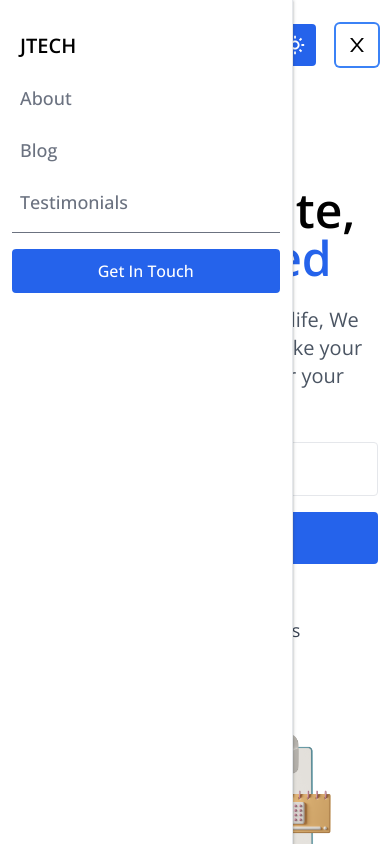
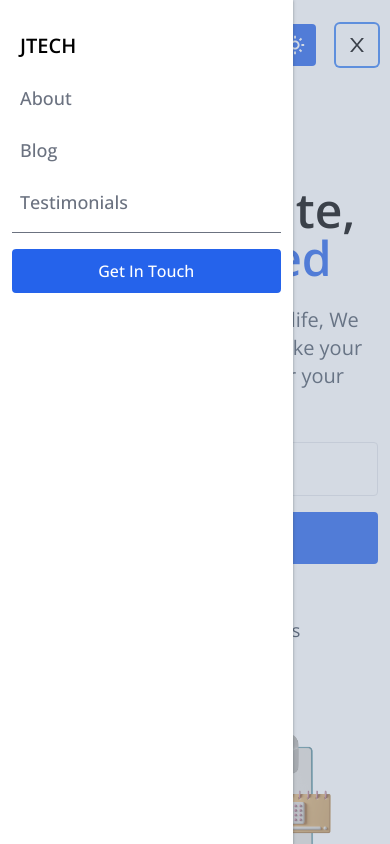
Before and after one commit to jeronasiedu/jtech, a Next.js app: page / in a window 390 px wide. Both pictures are taken after a click on the button 357 px from the left and 45 px from the top of the page. Shown: the top 844 px of the page. Built offline with nearby package versions, Linux system fonts and the light colour scheme.

Commit message:
implement close sidebar on click outside

```diff
--- a/components/Layout.jsx
+++ b/components/Layout.jsx
@@ -7,12 +7,10 @@ const Layout = ({ children }) => {
   const [openSidebar, setOpenSidebar] = useState(false)
   const [mounted, setMounted] = useState(false)
 
-  const toggleSidebar = () => {
+  const toggleSidebar = (e) => {
     setOpenSidebar((prev) => !prev)
   }
-  const closeSidebar = () => {
-    setOpenSidebar(false)
-  }
+
   useEffect(() => {
     setMounted(true)
   }, [])
@@ -27,7 +25,7 @@ const Layout = ({ children }) => {
     <>
       <Navigation toggleSidebar={toggleSidebar} openSidebar={openSidebar} />
       <motion.main>{children}</motion.main>
-      <Sidebar openSidebar={openSidebar} closeSidebar={closeSidebar} />
+      <Sidebar openSidebar={openSidebar} setOpenSidebar={setOpenSidebar} />
       {/* <Footer /> */}
     </>
   )
--- a/components/Navigation.jsx
+++ b/components/Navigation.jsx
@@ -19,11 +19,7 @@ const Navigation = ({ toggleSidebar, openSidebar }) => {
   useEffect(() => {
     setMounted(true)
   }, [])
-  if (mounted) {
-    document.addEventListener('keyup', (e) => {
-      console.log(e.keyCode)
-    })
-  }
+
   if (!mounted) return null
   return (
     <header className="pb-24 lg:pb-40 ">
--- a/components/Sidebar.jsx
+++ b/components/Sidebar.jsx
@@ -2,18 +2,35 @@ import Link from 'next/link'
 import { useRef } from 'react'
 import { motion, AnimatePresence } from 'framer-motion'
 import { useClickOutside } from '../utils/hooks'
-const Sidebar = ({ openSidebar, closeSidebar }) => {
+const Sidebar = ({ openSidebar, setOpenSidebar }) => {
   const links = [
     { title: 'About', url: '/' },
     { title: 'Blog', url: '/' },
     { title: 'Testimonials', url: '/' },
   ]
-  const sidebarRef = useRef()
-  useClickOutside(sidebarRef, closeSidebar)
+  const closeSidebar = (e) => {
+    if (!e.target.classList.contains('overlay')) {
+      return
+    }
+    setOpenSidebar(false)
+  }
   return (
     <>
       <AnimatePresence>
         {openSidebar && (
+          <motion.div
+            className="fixed top-0 left-0 w-full min-h-screen bg-slate-400 bg-opacity-40 overlay"
+            onClick={closeSidebar}
+            initial={{
+              opacity: 0,
+            }}
+            animate={{
+              opacity: 1,
+            }}
+            exit={{
+              opacity: 0,
+            }}
+          >
             <motion.div
               initial={{
                 x: -200,
@@ -25,10 +42,9 @@ const Sidebar = ({ openSidebar, closeSidebar }) => {
               }}
               exit={{
                 x: '-100%',
-              opacity: 1,
+                opacity: 0,
               }}
-            className="fixed top-0 left-0 w-3/4 max-w-sm min-h-screen p-3 py-6 bg-white border-r custom-shadow dark:border-gray-600 dark:bg-[#161821]"
-            ref={sidebarRef}
+              className=" w-3/4 max-w-sm min-h-screen p-3 py-6 bg-white  custom-shadow  dark:bg-[#161821]"
             >
               <nav className="flex flex-col space-y-4">
                 <Link href="/">
@@ -50,6 +66,7 @@ const Sidebar = ({ openSidebar, closeSidebar }) => {
                 </button>
               </nav>
             </motion.div>
+          </motion.div>
         )}
       </AnimatePresence>
     </>
--- a/pages/_app.js
+++ b/pages/_app.js
@@ -1,6 +1,7 @@
 import '../styles/globals.css'
 import { ThemeProvider } from 'next-themes'
 import Layout from '../components/Layout'
+import 'swiper/css'
 function MyApp({ Component, pageProps }) {
   return (
     <ThemeProvider attribute="class">
```
Lines whose indentation alone changed are shown as unchanged.
